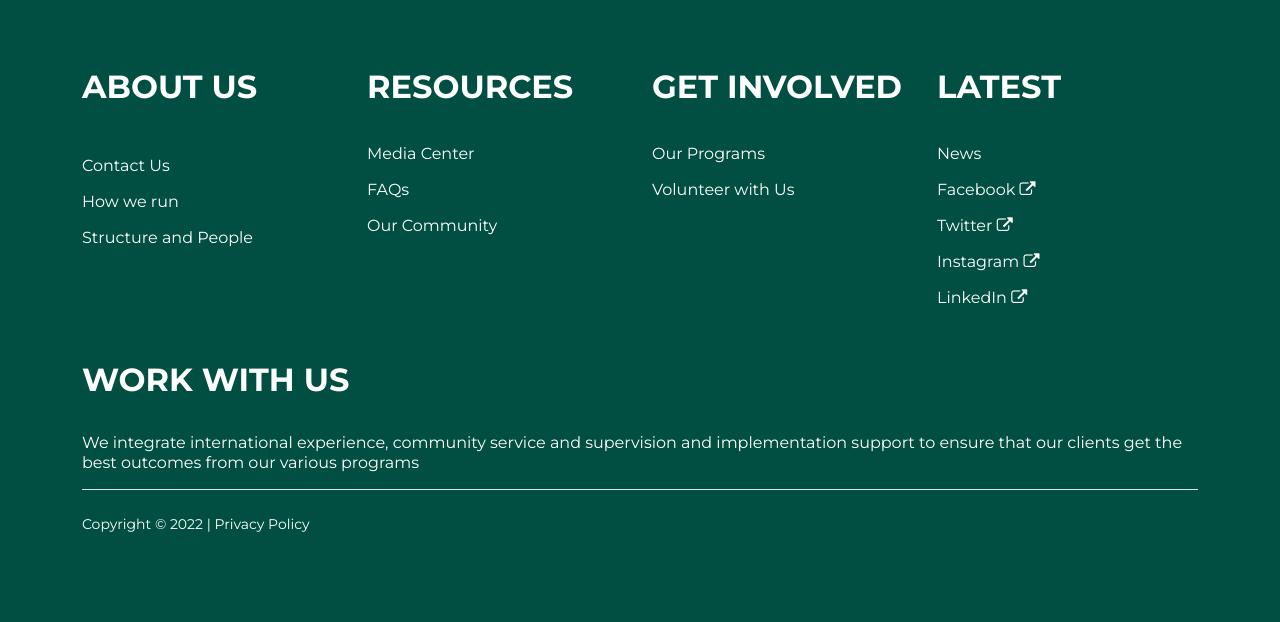
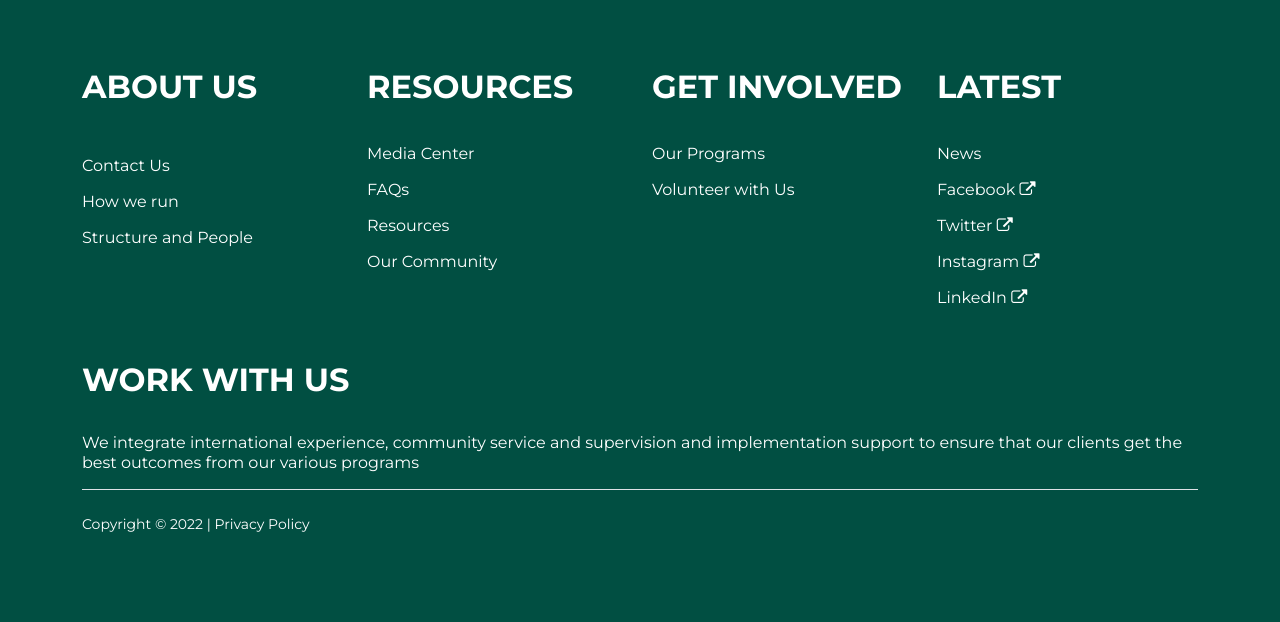
Before and after one commit to fredricksimi/elandome-1, a Django app: page / in a window 1280 px wide. Shown: the part 4732-5354 px from the top of the page. Run offline with Django 3.2, Linux system fonts and the light colour scheme.

Commit message:
new changes

```diff
--- a/mainapp/templates/mainapp/footer.html
+++ b/mainapp/templates/mainapp/footer.html
@@ -17,7 +17,7 @@
                     <div class="pt-1">
                         <p class="footer-text"><a href="{% url 'mainapp:news' %}" style="color:#fff;text-decoration:none;">{% trans "Media Center" %}</a></p>
                         <p class="footer-text"><a href="{% url 'mainapp:contact' %}#faqs" style="color:#fff;text-decoration:none;">FAQs</a></p>
-                        <!-- <p class="footer-text">Human Rights Courses</p> -->
+                        <p class="footer-text"><a href="{% url 'mainapp:resources' %}" style="color:#fff;text-decoration:none;">Resources</a></p>
                         <p class="footer-text"><a href="{% url 'mainapp:edc-community' %}" style="color:#fff; text-decoration:none">{% trans "Our Community" %}</a></p>
                     </div>
                 </div>
--- a/mainapp/templates/mainapp/navbar.html
+++ b/mainapp/templates/mainapp/navbar.html
@@ -41,6 +41,7 @@
                     <ul class="dropdown-menu">
                         <li><a class="dropdown-item" href="{% url 'mainapp:news' %}">{% trans "News" %}</a></li>
                         <li><a class="dropdown-item" href="{% url 'mainapp:events' %}">{% trans "Events" %}</a></li>
+                        <li><a class="dropdown-item" href="{% url 'mainapp:resources' %}">{% trans "Resources" %}</a></li>
                     </ul>
                 </li>
                 <span class="d-block d-sm-none"><div class="pb-2"></div></span>
--- a/mainapp/urls.py
+++ b/mainapp/urls.py
@@ -14,5 +14,6 @@ urlpatterns = [
     path('apply', views.application_view, name='application-form'),
     path('news', views.news_view, name='news'),
     path('gallery', views.gallery_view, name='gallery'),
-    path('events', views.events_view, name='events')
+    path('events', views.events_view, name='events'),
+    path('resources', views.resources_view, name='resources')
 ]
--- a/mainapp/views.py
+++ b/mainapp/views.py
@@ -82,3 +82,6 @@ def gallery_view(request):
 
 def events_view(request):
     return render(request, 'mainapp/events.html')
+
+def resources_view(request):
+    return render(request, 'mainapp/resources.html')
```
Also changed, not shown: mainapp/templates/mainapp/resources.html (added, +16 -0 lines), mainapp/static/images/resources1.jpg (added), mainapp/static/images/resources2.jpg (added).
